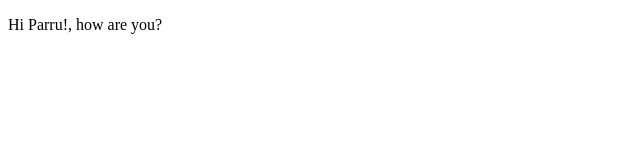
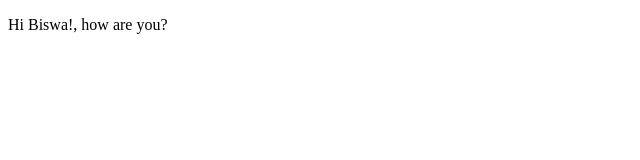
Before and after one commit to vishal-patidar-125/coderstudio, a plain HTML site: page index.html in a window 1280 px wide. Shown: the full height of the page, 0-640 px from the left. Drawn offline with Linux system fonts and the light colour scheme.

Commit message:
Update index.html

```diff
--- a/index.html
+++ b/index.html
@@ -6,6 +6,6 @@
     <title>Greeting</title>
 </head>
 <body>
-    <p>Hi Parru!, how are you?</p>
+    <p>Hi Biswa!, how are you?</p>
 </body>
 </html>
```
